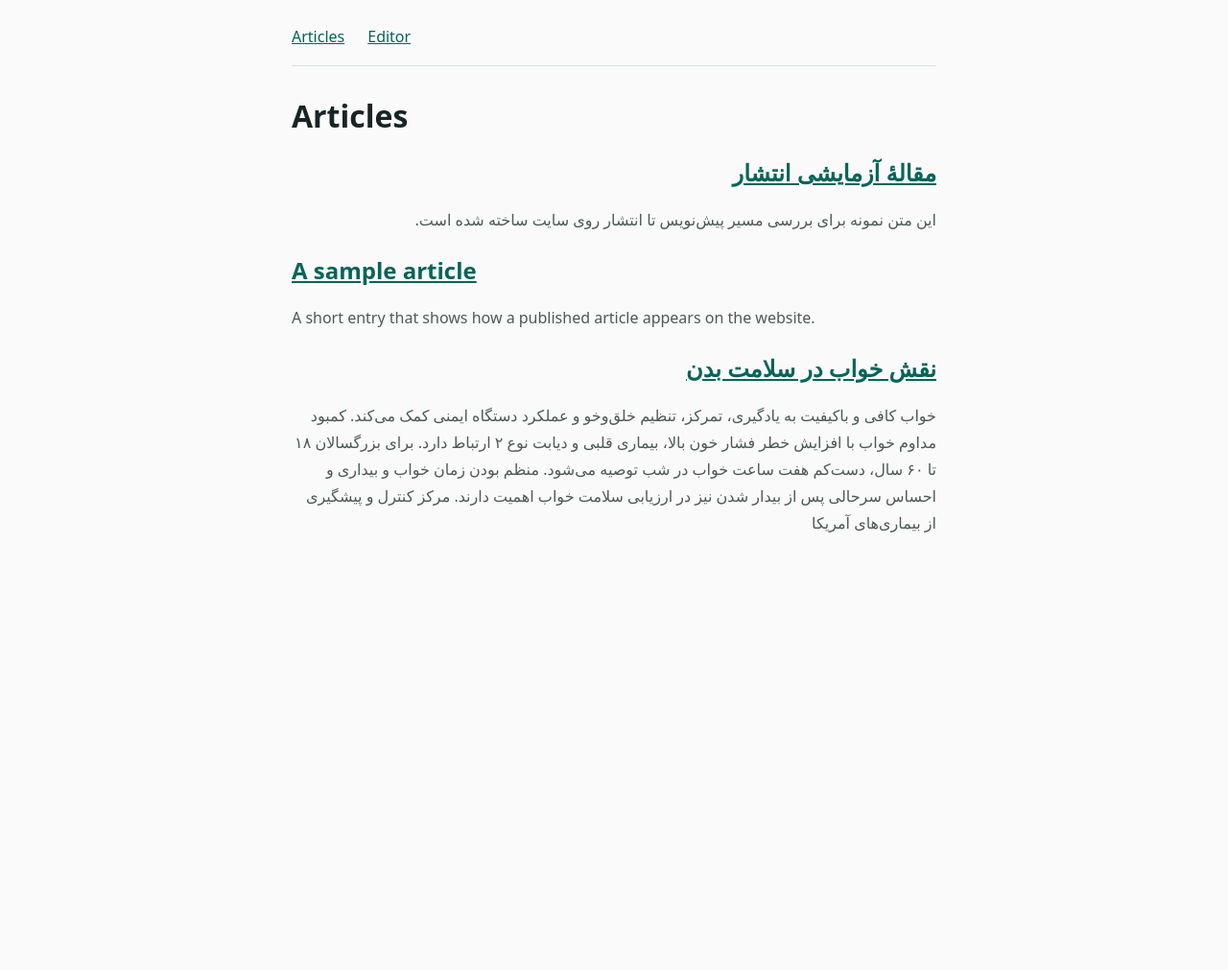
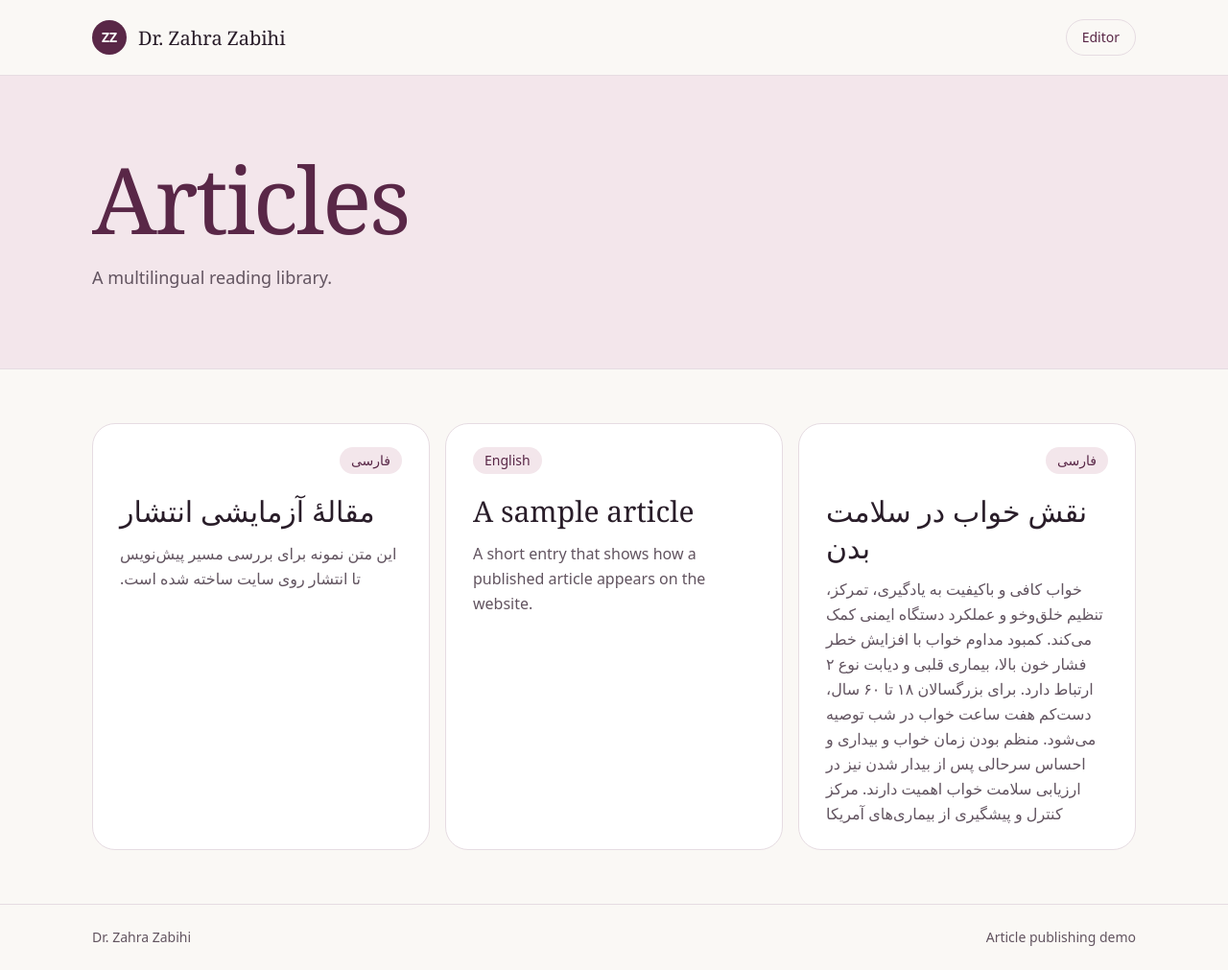
Before and after one commit to ali934h/sveltia-publishing-demo, an Astro site: page /sveltia-publishing-demo/ in a window 1280 px wide. Shown: the whole page at 96% size. Before the commit the page ends 800 px from the top, so only its background shows below. Built offline with nearby package versions, Linux system fonts and the light colour scheme; Astro itself is replaced by a stand-in of ours.

Commit message:
Redesign the article library with Tailwind CSS

```diff
--- a/astro.config.mjs
+++ b/astro.config.mjs
@@ -1,7 +1,9 @@
 import { defineConfig } from 'astro/config';
+import tailwindcss from '@tailwindcss/vite';
 
 export default defineConfig({
   site: 'https://ali934h.github.io',
   base: '/sveltia-publishing-demo',
   trailingSlash: 'always',
+  vite: { plugins: [tailwindcss()] },
 });
--- a/src/layouts/Layout.astro
+++ b/src/layouts/Layout.astro
@@ -1,4 +1,6 @@
 ---
+import '../styles/global.css';
+
 const { title, language = 'en' } = Astro.props;
 const base = import.meta.env.BASE_URL;
 ---
@@ -8,19 +10,25 @@ const base = import.meta.env.BASE_URL;
     <meta charset="utf-8" />
     <meta name="viewport" content="width=device-width" />
     <meta name="robots" content="noindex" />
+    <meta name="theme-color" content="#faf8f5" />
     <title>{title}</title>
   </head>
-  <body>
-    <nav dir="ltr" aria-label="Navigation"><a href={base}>Articles</a><a href={base + 'admin/'}>Editor</a></nav>
-    <main><slot /></main>
+  <body class="flex min-h-screen flex-col bg-paper font-sans text-ink antialiased">
+    <header class="border-b border-line">
+      <nav dir="ltr" lang="en" aria-label="Navigation" class="mx-auto flex max-w-6xl items-center justify-between gap-4 px-5 py-5 sm:px-8">
+        <a href={base} class="inline-flex items-center gap-3 font-display text-xl leading-tight">
+          <span aria-hidden="true" class="grid size-9 shrink-0 place-items-center rounded-full bg-plum font-sans text-sm font-semibold text-white">ZZ</span>
+          Dr. Zahra Zabihi
+        </a>
+        <a href={base + 'admin/'} class="rounded-full border border-line px-4 py-2 text-sm font-medium text-plum transition-colors hover:bg-blush">Editor</a>
+      </nav>
+    </header>
+    <main class="flex-1"><slot /></main>
+    <footer class="border-t border-line">
+      <div dir="ltr" lang="en" class="mx-auto flex max-w-6xl flex-wrap justify-between gap-3 px-5 py-6 text-sm text-muted sm:px-8">
+        <span>Dr. Zahra Zabihi</span>
+        <span>Article publishing demo</span>
+      </div>
+    </footer>
   </body>
 </html>
-<style is:global>
-  body { max-width: 42rem; margin: auto; padding: 1.5rem; background: #fafafa; color: #192524; font: 1rem/1.75 system-ui, sans-serif; }
-  nav { display: flex; gap: 1.5rem; border-bottom: 1px solid #d7dfdd; padding-bottom: 1rem; margin-bottom: 2rem; }
-  a { color: #056459; }
-  h1, h2 { line-height: 1.25; }
-  img { display: block; max-width: 100%; height: auto; }
-  .entry { margin-block: 1.5rem; }
-  .summary { color: #4c5a58; }
-</style>
--- a/src/pages/articles/[slug].astro
+++ b/src/pages/articles/[slug].astro
@@ -12,17 +12,41 @@ export async function getStaticPaths() {
 const { entry } = Astro.props;
 const { data } = entry;
 const { Content } = await render(entry);
+const base = import.meta.env.BASE_URL;
+const labels = {
+  en: { all: 'All articles', video: 'Watch the video' },
+  fa: { all: 'همهٔ مقاله‌ها', video: 'تماشای ویدیو' },
+  ru: { all: 'Все статьи', video: 'Смотреть видео' },
+}[data.language];
 const videos = [
   { label: 'Aparat', url: data.aparat },
-  { label: 'YouTube', url: data.youtube }
+  { label: 'YouTube', url: data.youtube },
 ].filter(({ url }) => url?.startsWith('https://'));
 ---
-<Layout title={data.title} language={data.language}>
+<Layout title={data.title + ' | Dr. Zahra Zabihi'} language={data.language}>
   <article>
-    <h1>{data.title}</h1>
-    <p class="summary">{data.description}</p>
-    {data.cover && <img src={data.cover} alt="" />}
-    <Content />
-    {videos.length > 0 && <ul>{videos.map(({ label, url }) => <li><a href={url}>{label}</a></li>)}</ul>}
+    <header class="border-b border-line bg-blush">
+      <div class="mx-auto max-w-4xl px-5 py-10 sm:px-8 sm:py-16">
+        <a href={base} class="inline-block rounded-full border border-plum/20 bg-white/50 px-4 py-2 text-sm font-medium text-plum transition-colors hover:bg-white">{labels.all}</a>
+        <h1 class="mt-7 font-display text-[clamp(2.5rem,7vw,4.5rem)] leading-[1.22] font-bold text-ink [overflow-wrap:anywhere]">{data.title}</h1>
+        <p class="mt-5 max-w-[65ch] text-lg leading-relaxed text-muted sm:text-xl">{data.description}</p>
+      </div>
+    </header>
+    <div class="mx-auto max-w-3xl px-5 py-10 sm:px-8 sm:py-14">
+      {data.cover && (
+        <figure class="mb-10 overflow-hidden rounded-3xl border border-line bg-white p-5 sm:p-7">
+          <img src={data.cover} alt="" class="mx-auto max-h-[28rem] w-auto max-w-full object-contain" />
+        </figure>
+      )}
+      <div class="article-body"><Content /></div>
+      {videos.length > 0 && (
+        <section class="mt-12 rounded-3xl border border-line bg-white p-6" aria-label={labels.video}>
+          <h2 class="font-display text-2xl font-bold">{labels.video}</h2>
+          <ul class="mt-4 flex flex-wrap gap-3">
+            {videos.map(({ label, url }) => <li><a href={url} class="inline-block rounded-full bg-blush px-4 py-2 text-sm font-medium text-plum transition-colors hover:bg-plum hover:text-white">{label}</a></li>)}
+          </ul>
+        </section>
+      )}
+    </div>
   </article>
 </Layout>
--- a/src/pages/index.astro
+++ b/src/pages/index.astro
@@ -4,13 +4,31 @@ import Layout from '../layouts/Layout.astro';
 
 const articles = (await getCollection('articles')).sort((a, b) => a.id.localeCompare(b.id));
 const base = import.meta.env.BASE_URL;
+const languageNames = { fa: 'فارسی', en: 'English', ru: 'Русский' };
 ---
-<Layout title="Article publishing demo">
-  <h1>Articles</h1>
-  {articles.map(({ id, data }) => (
-    <article class="entry" lang={data.language} dir={data.language === 'fa' ? 'rtl' : 'ltr'}>
-      <h2><a href={base + 'articles/' + encodeURIComponent(id) + '/'}>{data.title}</a></h2>
-      <p class="summary">{data.description}</p>
-    </article>
-  ))}
+<Layout title="Articles | Dr. Zahra Zabihi">
+  <section class="border-b border-line bg-blush">
+    <div class="mx-auto max-w-6xl px-5 py-12 sm:px-8 sm:py-20">
+      <h1 class="font-display text-6xl leading-none tracking-tight text-plum sm:text-8xl">Articles</h1>
+      <p class="mt-5 max-w-md text-lg leading-relaxed text-muted">A multilingual reading library.</p>
+    </div>
+  </section>
+  <section aria-label="Published articles" class="mx-auto max-w-6xl px-5 py-10 sm:px-8 sm:py-14">
+    {articles.length ? (
+      <ul class="grid gap-4 md:grid-cols-2 lg:grid-cols-3">
+        {articles.map(({ id, data }) => (
+          <li>
+            <a href={base + 'articles/' + encodeURIComponent(id) + '/'} lang={data.language} dir={data.language === 'fa' ? 'rtl' : 'ltr'}
+              class="group flex h-full flex-col overflow-hidden rounded-3xl border border-line bg-white font-sans transition-colors hover:border-plum/50">
+              <div class="flex h-full flex-col px-6 py-6 sm:px-7">
+                <span class="self-start rounded-full bg-blush px-3 py-1 text-sm font-medium text-plum">{languageNames[data.language]}</span>
+                <h2 class="mt-5 font-display text-3xl leading-tight text-ink group-hover:text-plum">{data.title}</h2>
+                <p class="mt-3 leading-relaxed text-muted">{data.description}</p>
+              </div>
+            </a>
+          </li>
+        ))}
+      </ul>
+    ) : <p class="text-muted">No articles have been published yet.</p>}
+  </section>
 </Layout>
--- /dev/null
+++ b/src/styles/global.css
@@ -0,0 +1,42 @@
+@import "tailwindcss";
+@import "@fontsource-variable/inter";
+@import "@fontsource-variable/vazirmatn";
+@import "@fontsource/pt-serif/400.css";
+
+@theme {
+  --color-paper: #faf8f5;
+  --color-ink: #291d29;
+  --color-muted: #625460;
+  --color-line: #e6dce2;
+  --color-plum: #592747;
+  --color-blush: #f3e6eb;
+  --font-sans: "Inter Variable", system-ui, sans-serif;
+  --font-display: "PT Serif", Georgia, serif;
+}
+
+:lang(fa) {
+  --font-sans: "Vazirmatn Variable", system-ui, sans-serif;
+  --font-display: "Vazirmatn Variable", system-ui, sans-serif;
+}
+
+@layer base {
+  a:focus-visible { @apply outline-2 outline-offset-4 outline-plum; }
+}
+
+@layer components {
+  .article-body { @apply text-lg leading-[1.95] text-ink; overflow-wrap: anywhere; }
+  .article-body > * + * { @apply mt-6; }
+  .article-body :is(h2, h3, h4) { @apply mt-12 mb-4 font-display font-bold leading-snug; }
+  .article-body h2 { @apply text-3xl; }
+  .article-body h3 { @apply text-2xl; }
+  .article-body ul { @apply list-disc ps-6; }
+  .article-body ol { @apply list-decimal ps-6; }
+  .article-body li + li { @apply mt-2; }
+  .article-body blockquote { @apply border-s-4 border-plum bg-blush/60 px-5 py-4; }
+  .article-body a { @apply font-medium text-plum underline underline-offset-4; }
+  .article-body img { @apply mx-auto h-auto max-w-full rounded-2xl; }
+  .article-body pre { @apply overflow-x-auto rounded-2xl border border-line bg-paper p-5 text-sm; }
+  .article-body table { @apply block max-w-full overflow-x-auto text-base; }
+  .article-body :is(th, td) { @apply border border-line px-4 py-2 text-start; }
+  .article-body hr { @apply border-line; }
+}
```
Also changed, not shown: package.json (+6 -1 lines), 1 other file.
